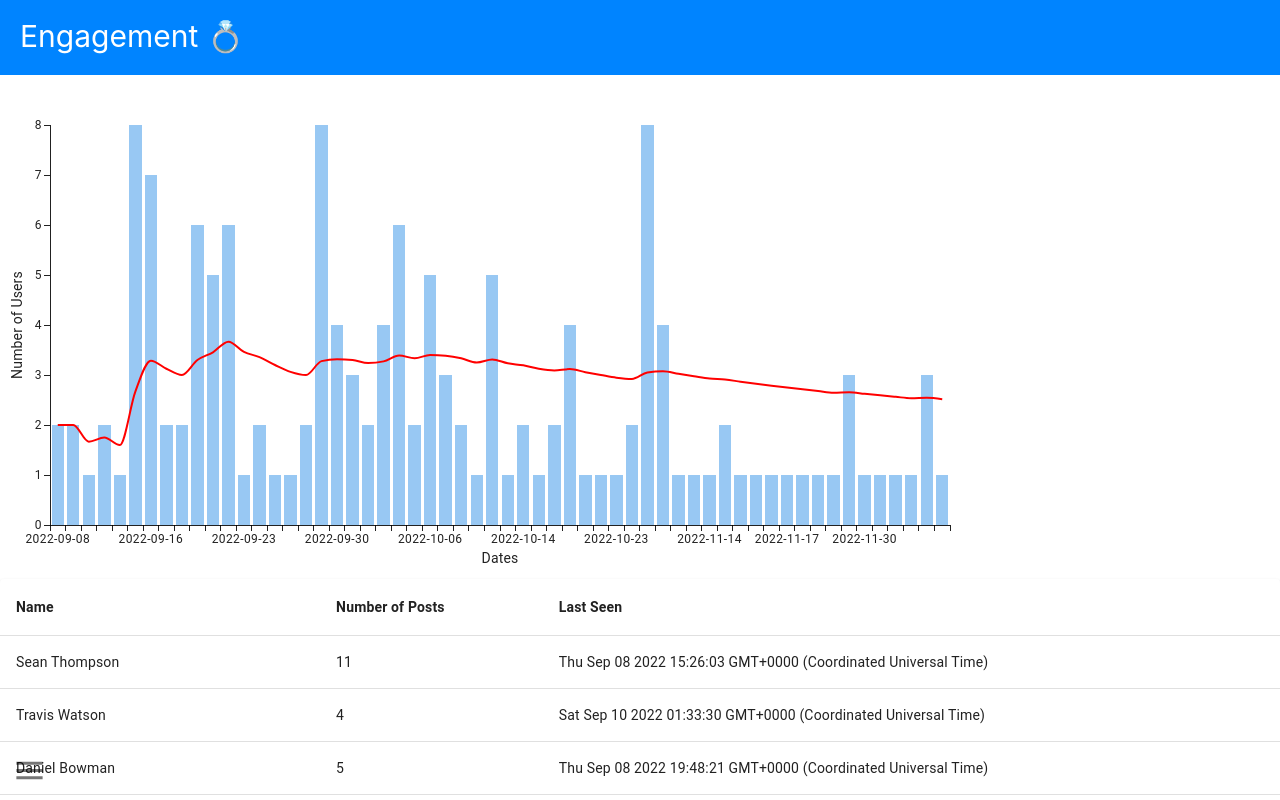
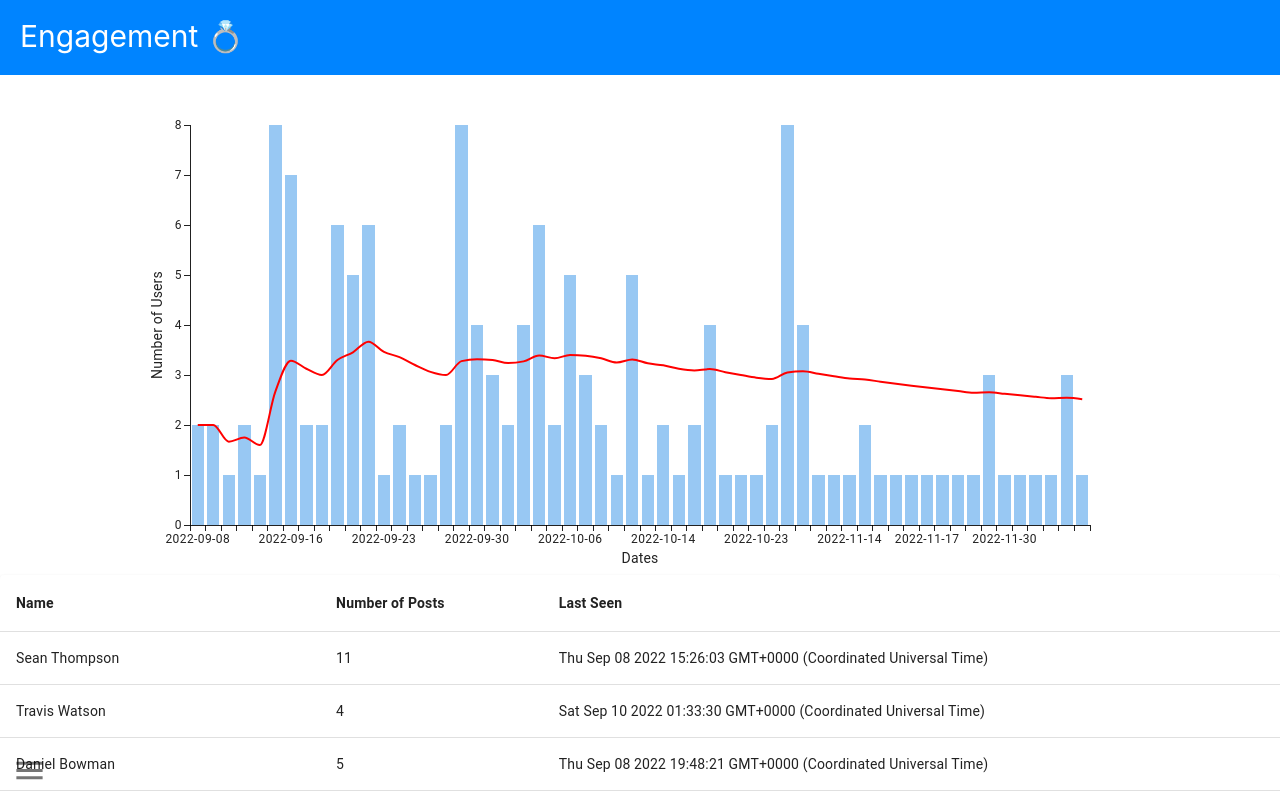
Before and after one commit to compsci320/campuswire-stats, a React (Create React App) app: page /engagement in a window 1280 px wide. Shown: the top 800 px of the page. Built offline with nearby package versions, Linux system fonts and the light colour scheme.

Commit message:
realigning the engagement page

```diff
--- a/src/pages/engagement-page/EngagementPage.tsx
+++ b/src/pages/engagement-page/EngagementPage.tsx
@@ -42,7 +42,13 @@ function EngagementPage() {
     <>
         <div>
           <EngagementBar />
-          <EngagementGraph engagement_data={chartData.y} x_title={"Dates"} x_axis={chartData.x}/>
+          <div style={{
+              display: 'flex',
+              alignItems: 'center',
+              justifyContent: 'center',
+          }}>
+            <EngagementGraph engagement_data={chartData.y} x_title={"Dates"} x_axis={chartData.x}/>
+          </div>
           <Engagetable columns={columns} rows={rows} />
         </div>
     </>
```
